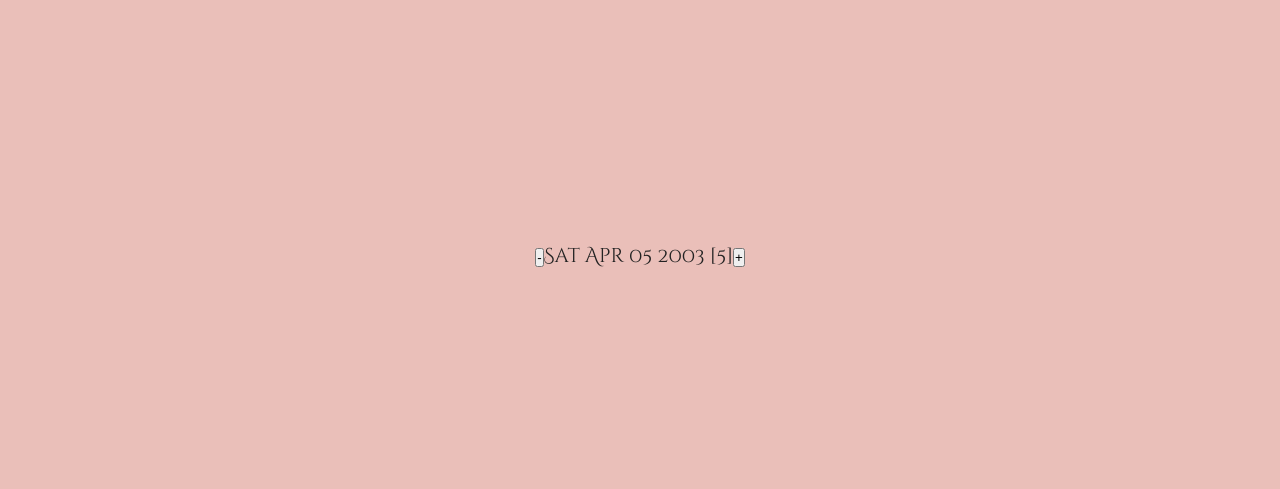
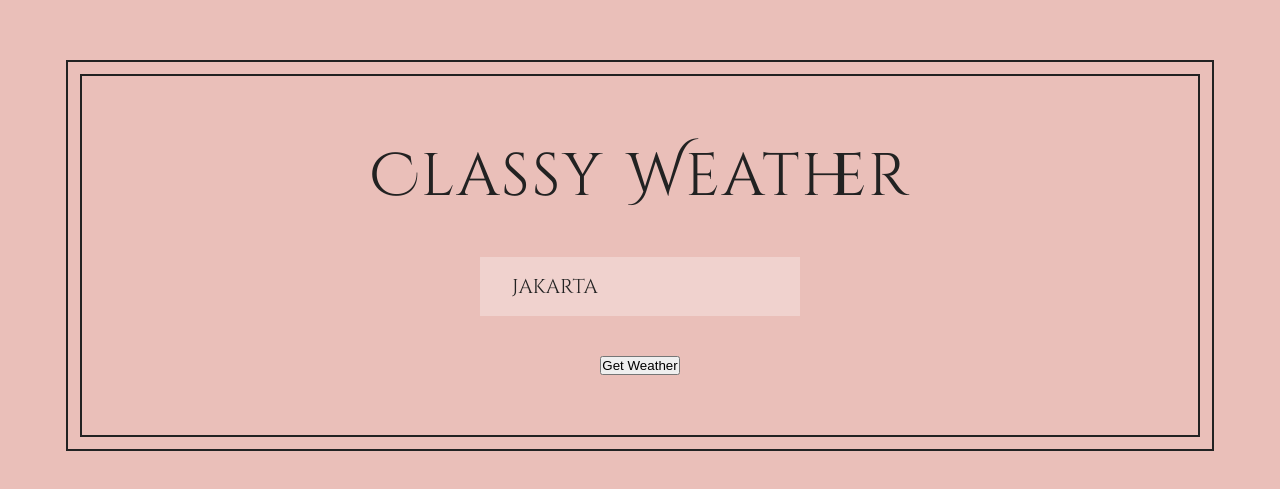
Before and after one commit to zidanindratama/udemy-react-project-7-classy-weather, a React (Vite) app: page / in a window 1280 px wide. Shown: the part 145-634 px from the top of the page. Built offline with nearby package versions, Linux system fonts and the light colour scheme.

Commit message:
4. starting the classy weather app

```diff
--- a/src/App.jsx
+++ b/src/App.jsx
@@ -2,9 +2,34 @@
 import Counter from "./components/Counter";
 
 class App extends React.Component {
+  constructor(props) {
+    super(props);
+
+    this.state = { location: "Jakarta" };
+    this.fetchWeather = this.fetchWeather.bind(this);
+  }
+
+  fetchWeather = () => {
+    console.log("Loading data...");
+    console.log(this);
+  };
+
   render() {
-    return <Counter />;
+    return (
+      <div className="app">
+        <h1>Classy Weather</h1>
+        <div>
+          <input
+            type="text"
+            placeholder="Search for location..."
+            value={this.state.location}
+            onChange={(e) => this.setState({ location: e.target.value })}
+          />
+        </div>
+        <button onClick={this.fetchWeather}>Get Weather</button>
+      </div>
+    );
   }
 }
 
-export default Counter;
+export default App;
```
